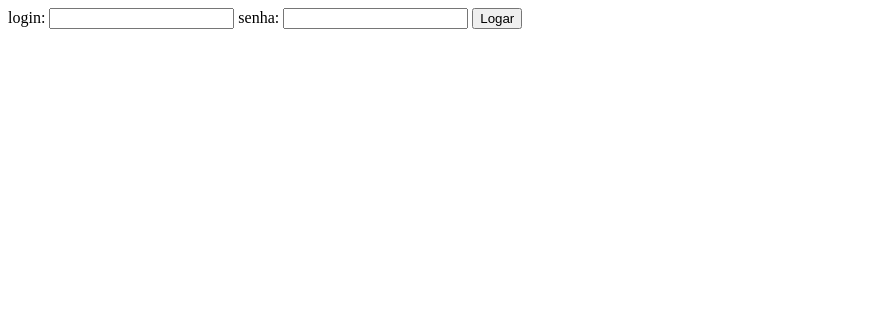
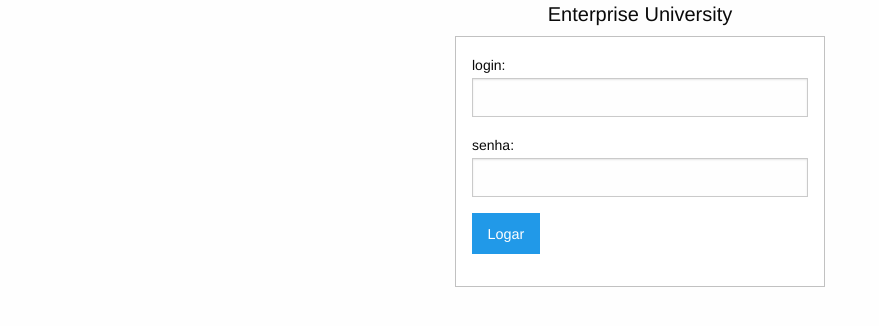
Before and after one commit to Halcae/Django, a Django app: template tcc/polls/templates/polls/login.html in a window 1280 px wide. Shown: the top 326 px of the page, without its empty margins (0-879 px from the left). Run offline with Django 3.2, Linux system fonts and the light colour scheme; the template is opened without the code that fills it, so the values that code supplies are empty.

Commit message:
Login.html

```diff
--- a/tcc/polls/static/polls/css/foundation.css
+++ b/tcc/polls/static/polls/css/foundation.css
@@ -74,6 +74,7 @@ footer{
   background: #000;
   color: #FFF;
 }
+
 
 /************************/
 html {
--- a/tcc/polls/templates/polls/login.html
+++ b/tcc/polls/templates/polls/login.html
@@ -1,21 +1,42 @@
 {% load staticfiles %}
-<!DOCTYPE html>
-<html lang="en">
+<!doctype html>
+<html class="no-js" lang="en">
 <head>
-    <meta charset="UTF-8">
-    <title>Title</title>
+  <meta charset="utf-8" />
+  <meta name="viewport" content="width=device-width, initial-scale=1.0" />
+  <title>Enterprise University</title>
+  <link rel="stylesheet" type="text/css" href="{% static 'polls/css/foundation.css' %}" />
 </head>
 <body>
+    <div class="row">
+
+        <div class="medium-6 medium-centered large-4 large-centered columns">
+        <h5 align="center">Enterprise University</h5>
+
+            <div class="callout">
                 <form method="post" action="/accounts/login/">
+                    <div class="row">
+                        <div class="small-12 columns">
                             {% csrf_token %}
-        <label>login:</label>
+                            <label>login:
                                 <input type="text" name="username"/>
-        <label>senha:</label>
+                            </label>
+                        </div>
+                        <div class="small-12 columns">
+                            <label>senha:
                                 <input type="password" name="password"/>
-        <input type="submit" value="Logar"/>
+                            </label>
+                            <input class="button" type="submit" value="Logar"/>
+                        </div>
+                    </div>
                     {% if form.errors %}
                     <label>Acesso Negado!</label>
                     {% endif %}
                 </form>
+            </div>
+        </div>
+    </div>
+
+
 </body>
 </html>
```
Also changed, not shown: tcc/polls/templates/polls/index.html (+4 -4 lines), tcc/db.sqlite3. Lines whose indentation alone changed are shown as unchanged.
